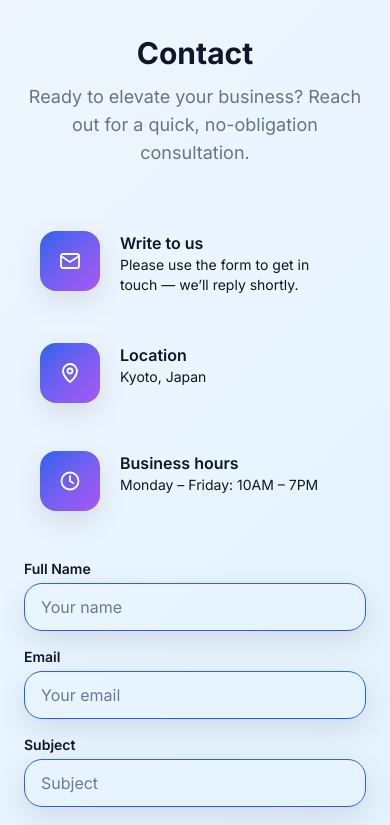
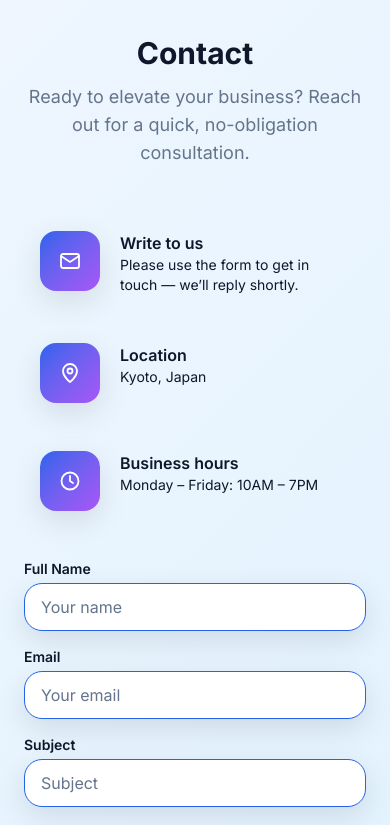
Before and after one commit to Mayorpinzon/kinaltech-version-2, a React (Vite) app: page / in a window 390 px wide. Shown: the part 7924-8749 px from the top of the page. Built offline with nearby package versions, Linux system fonts and the light colour scheme; no server answers.

Commit message:
improve mobile readability and color consistency using design tokens

```diff
--- a/src/components/organisms/About.tsx
+++ b/src/components/organisms/About.tsx
@@ -129,7 +129,7 @@ export default function About() {
               <p className="mt-1 text-xs uppercase tracking-wide text-(--muted)">
                 {t(member.roleKey)}
               </p>
-              <p className="mt-3 text-sm text-(--muted)" style={{ textAlign: "justify" }}>
+              <p className="mt-3 text-sm text-(--muted) text-left md:text-justify">
                 {t(member.bioKey)}
               </p>
             </article>
--- a/src/components/organisms/Contact.tsx
+++ b/src/components/organisms/Contact.tsx
@@ -513,7 +513,7 @@ export default function Contact() {
               }) || undefined;
 
               const common =
-                "w-full rounded-app border border-[var(--primary)] text-[--text] placeholder-[--muted] focus:outline-none focus:ring-2 focus:ring-[var(--primary)] focus:border-[var(--primary)]";
+                "w-full rounded-app border border-[var(--primary)] text-[--text] placeholder-[--muted] bg-[--surface] focus:outline-none focus:ring-2 focus:ring-[var(--primary)] focus:border-[var(--primary)]";
 
               const autoComplete = getAutoComplete(field);
               const inputType = getInputType(field);
--- a/src/index.css
+++ b/src/index.css
@@ -24,6 +24,32 @@ input::placeholder,
 textarea::placeholder {
   color: var(--muted);
   opacity: .95;
+}
+
+/* Prevents dark-mode forced overrides and ensures consistent colors across browsers */
+input[type="text"],
+input[type="email"],
+textarea {
+  color: var(--text) !important;
+  background-color: var(--surface) !important;
+  caret-color: var(--primary) !important;
+}
+
+input[type="text"]::placeholder,
+input[type="email"]::placeholder,
+textarea::placeholder {
+  color: var(--muted) !important;
+  opacity: 1;
+}
+
+/* Ensure autocomplete styling doesn't override our colors */
+input:-webkit-autofill,
+input:-webkit-autofill:hover,
+input:-webkit-autofill:focus,
+input:-webkit-autofill:active {
+  -webkit-text-fill-color: var(--text) !important;
+  -webkit-box-shadow: 0 0 0px 1000px var(--surface) inset !important;
+  caret-color: var(--primary) !important;
 }
 
 /* Focus ring: visible, not agresive */
```
